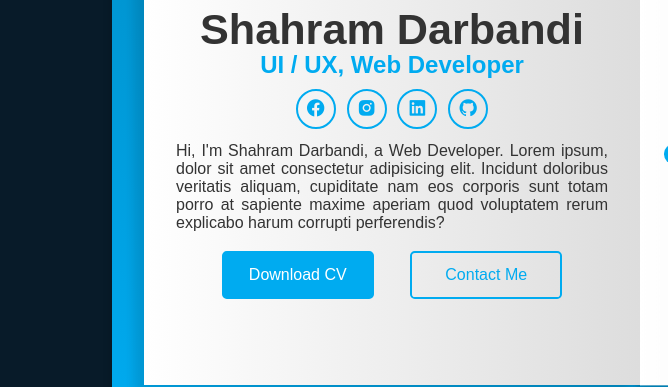
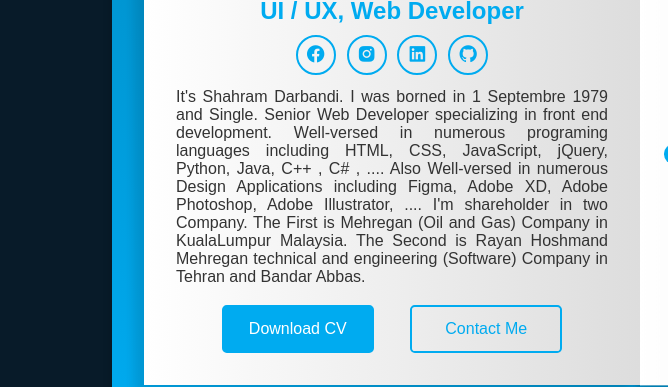
Before and after one commit to shahramDBI/Portfolio, a plain HTML site: page index.html in a window 1280 px wide. Shown: the part 343-730 px from the top of the page, 0-668 px from the left. Drawn offline with nearby package versions, Linux system fonts and the light colour scheme.

Commit message:
Update index.html
About Me

```diff
--- a/index.html
+++ b/index.html
@@ -34,11 +34,7 @@
                         <a href="https://github.com/shahramDBI" target="_blank"><i class='bx bxl-github'></i></a>
                     </div>
 
-                    <p>Hi, I'm Shahram Darbandi, a Web Developer. Lorem ipsum,
-                        dolor sit amet consectetur adipisicing elit. Incidunt doloribus
-                        veritatis aliquam, cupiditate nam eos corporis sunt totam porro
-                        at sapiente maxime aperiam quod voluptatem rerum explicabo harum
-                        corrupti perferendis?</p>
+                    <p>It's Shahram Darbandi. I was borned in 1 Septembre 1979 and Single. Senior Web Developer specializing in front end development. Well-versed in numerous programing languages including HTML, CSS, JavaScript, jQuery, Python, Java, C++ , C# , .... Also Well-versed in numerous Design Applications including Figma, Adobe XD, Adobe Photoshop, Adobe Illustrator, .... I'm shareholder in two Company. The First is Mehregan (Oil and Gas) Company in KualaLumpur Malaysia. The Second is Rayan Hoshmand Mehregan technical and engineering (Software) Company in Tehran and Bandar Abbas.</p>
 
                     <div class="btn-box">
                         <a href="#" class="btn">Download CV</a>
```
